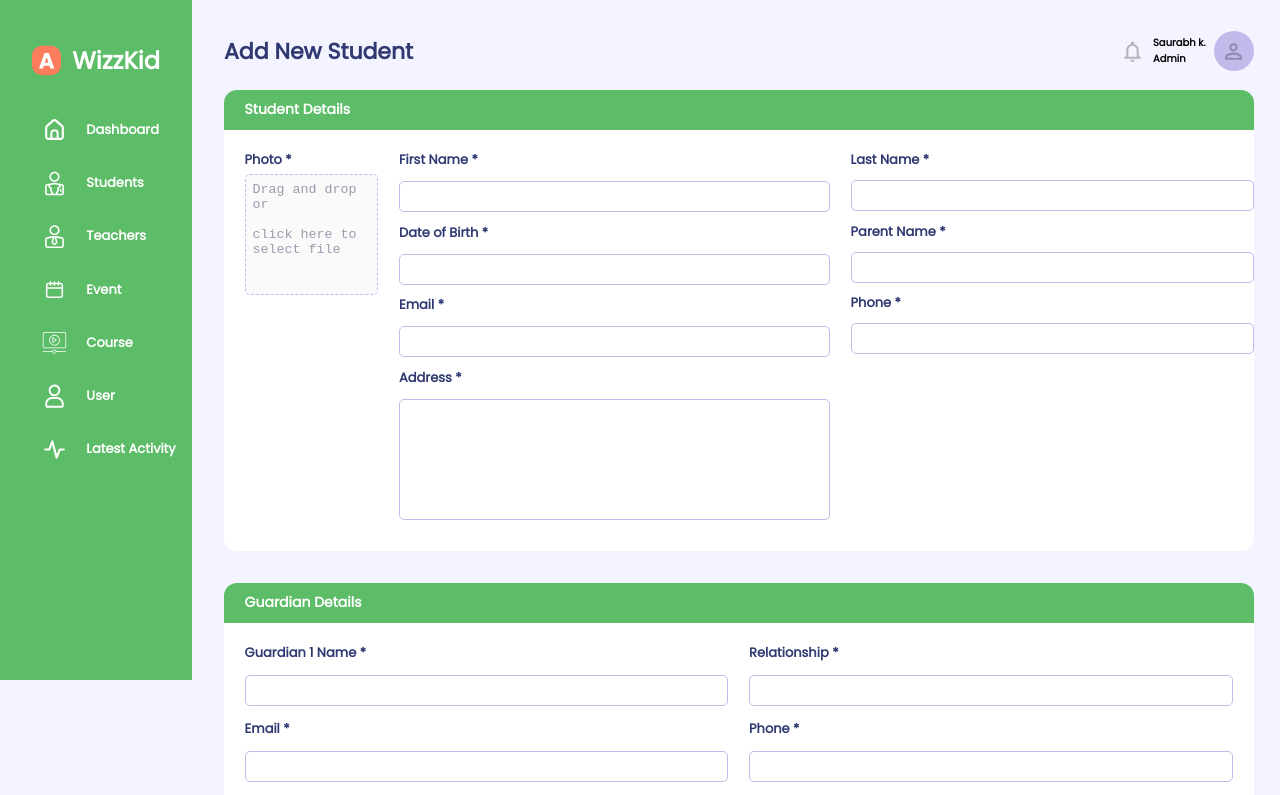
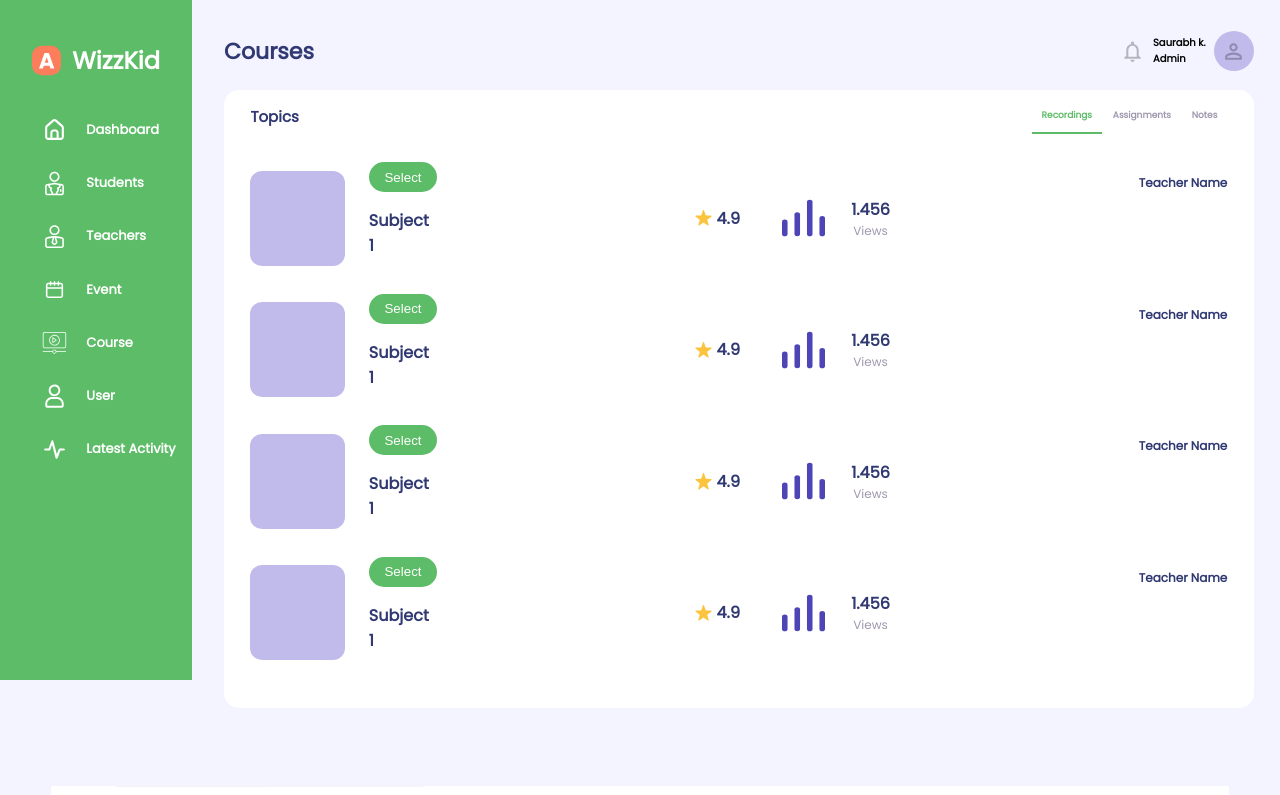
Before and after one commit to pesto-students/school-zila-frontend-team-monu, a React (Create React App) app: page / in a window 1280 px wide. Shown: the top 795 px of the page. Built offline with nearby package versions, Linux system fonts and the light colour scheme.

Commit message:
Create Course Page

```diff
--- a/src/App.js
+++ b/src/App.js
@@ -1,15 +1,17 @@
 import React from "react";
 import "./App.css";
-import AddNewStudent from "./components/Layouts/StudentPage/AddNewStudent";
+import Course from "./components/Layouts/CoursePage/Course";
+// import Course from "./components/Layouts/CoursePage/Course";
+// import AddNewStudent from "./components/Layouts/StudentPage/AddNewStudent";
 // import Student from "./components/Layouts/StudentPage/Student";
-import AddNewTeacher from "./components/Layouts/TeacherPage/AddNewTeacher";
+// import AddNewTeacher from "./components/Layouts/TeacherPage/AddNewTeacher";
 // import Teacher from "./components/Layouts/TeacherPage/Teacher";
 
 function App() {
   // return <div>{false ? <Student /> : <Teacher />}</div>;
   return (
     <div>
-      <AddNewStudent />
+      <Course />
     </div>
   );
 }
--- a/src/components/Common/Footer/Footer.css
+++ b/src/components/Common/Footer/Footer.css
@@ -3,7 +3,7 @@
   justify-content: space-around;
   align-items: center;
   background-color: white;
-  margin: 1.5em 6em 0 4em;
+  margin: 4%;
 }
 
 .promoContainer {
--- /dev/null
+++ b/src/components/Common/SubjectCard/SubjectCard.css
@@ -0,0 +1,105 @@
+.subjectDetail {
+  display: flex;
+  justify-content: space-between;
+  margin-bottom: 2%;
+}
+
+.subjectDetail p {
+  font-size: 1.6rem;
+  font-weight: bolder;
+  color: #303972;
+}
+
+.subAvatar {
+  display: flex;
+  align-items: center;
+  width: 20%;
+}
+
+.subAvatar > img {
+  width: 95px;
+  height: 95px;
+  border-radius: 12px;
+}
+
+.selectSubjectDiv {
+  display: flex;
+  flex-direction: column;
+  justify-content: center;
+  width: 35%;
+  margin-left: 12%;
+  align-items: center;
+}
+
+.selectSubject {
+  display: flex;
+  align-items: center;
+  justify-content: center;
+  background-color: #5dbc67;
+  border: none;
+  border-radius: 50px;
+  color: white;
+  height: 30px;
+  width: 100%;
+}
+
+.selectSubjectDiv > p {
+  font-size: 1.6rem;
+  font-weight: bolder;
+  color: #303972;
+}
+
+.subStats {
+  display: flex;
+  justify-content: space-around;
+  width: 20%;
+}
+
+.rating {
+  display: flex;
+  width: 45%;
+  align-items: center;
+  justify-content: flex-start;
+}
+
+.rating > img {
+  width: 20%;
+}
+
+.rating > p {
+  margin-left: 5% !important;
+}
+
+.views {
+  display: flex;
+  justify-content: space-between;
+  width: 55%;
+}
+
+.views > img {
+  width: 40%;
+}
+
+.noOfView {
+  display: flex;
+  flex-direction: column;
+  align-items: center;
+  justify-content: center;
+}
+
+.noOfView > p {
+  margin-bottom: 0px;
+  margin-top: 0px;
+}
+
+.subjectViews {
+  color: #a098ae !important;
+  font-size: 1.2rem !important;
+  font-weight: normal !important;
+  /* margin-top: 0px;
+  margin-bottom: 0px; */
+}
+
+.subTeachersName > p {
+  font-size: 1.2rem !important;
+}
--- /dev/null
+++ b/src/components/Common/SubjectCard/SubjectCard.js
@@ -0,0 +1,37 @@
+import React from "react";
+import ColorButtons from "../../Button";
+import TempSubjectPic from "../../../assets/tempTeacherPic.jpg";
+import StarIcon from "../../../assets/Star-icon.svg";
+import ViewsIcon from "../../../assets/Views-icon.svg";
+import "./SubjectCard.css";
+
+export default function SubjectCard() {
+  return (
+    <div className="subjectDetail">
+      <div className="subAvatar">
+        <img src={TempSubjectPic} alt="Subject Picture" />
+        <div className="selectSubjectDiv">
+          {/* <ColorButtons parentClassName="selectSubject">Select</ColorButtons> */}
+          <button className="selectSubject">Select</button>
+          <p>Subject 1</p>
+        </div>
+      </div>
+      <div className="subStats">
+        <div className="rating">
+          <img src={StarIcon} alt="Start Icon" />
+          <p>4.9</p>
+        </div>
+        <div className="views">
+          <img src={ViewsIcon} alt="View Icon" />
+          <div className="noOfView">
+            <p>1.456</p>
+            <p className="subjectViews">Views</p>
+          </div>
+        </div>
+      </div>
+      <div className="subTeachersName">
+        <p>Teacher Name</p>
+      </div>
+    </div>
+  );
+}
--- /dev/null
+++ b/src/components/Layouts/CoursePage/Course.css
@@ -0,0 +1,196 @@
+.mainContainer {
+  display: flex;
+  justify-content: flex-start;
+}
+
+.middleContainer {
+  width: 100%;
+  margin-left: 17.5%;
+  margin-top: 1%;
+}
+
+.studentDetail {
+  margin: 30px 15px 0 40px;
+}
+
+.profileMenu {
+  display: flex;
+  justify-content: center;
+  align-items: center;
+}
+
+.profileName > p {
+  font-weight: bold;
+  font-size: 10px;
+  margin-right: 8px;
+}
+
+.profileAvatar {
+  background-color: #c1bbeb;
+  height: 40px;
+  width: 40px;
+  border-radius: 50%;
+  display: flex;
+  justify-content: center;
+  align-items: center;
+}
+
+.addStudent {
+  display: flex;
+  align-items: center;
+  justify-content: center;
+  background-color: #5dbc67;
+  border: none;
+  border-radius: 50px;
+  color: white;
+  /* height: 40px; */
+  width: 12%;
+  font-weight: 600;
+}
+
+.mainMiddleContainer {
+  display: flex;
+  justify-content: flex-end;
+  width: 100%;
+}
+
+.personalDetail {
+  width: 100%;
+  height: max-content;
+}
+
+.commonFormHeader {
+  background-color: #5dbc67;
+  height: 5vh;
+  width: 97.5%;
+  border-radius: 13px 13px 0 0;
+  display: flex;
+  align-items: center;
+}
+
+.commonFormHeader p {
+  margin-left: 2%;
+  font-size: 1.4rem;
+  font-weight: bold;
+  color: white;
+}
+
+.personalDetailsForm {
+  width: 97.5%;
+  background-color: white;
+  border-radius: 0 0 13px 13px;
+  display: flex;
+}
+
+.commonFormDiv {
+  display: flex;
+  flex-direction: column;
+  width: 39%;
+  padding: 2% 0 0 2%;
+  margin-bottom: 2%;
+}
+
+.commonFormDiv,
+.studentForm label {
+  font-size: 1.3rem;
+  font-weight: bold;
+  color: #303972;
+  margin-bottom: 2.5%;
+}
+
+.commonFormDiv input,
+textarea {
+  border: 1px solid #c1bbeb;
+  padding: 7px;
+  border-radius: 5px;
+  margin-bottom: 2.5%;
+  color: #a098ae;
+  resize: none;
+}
+
+.education {
+  margin-top: 3%;
+}
+
+.submitButton {
+  display: flex;
+  align-items: center;
+  justify-content: center;
+  background-color: #5dbc67;
+  border: none;
+  border-radius: 50px;
+  color: white;
+  height: 40px;
+  width: 12%;
+  font-weight: 600;
+}
+
+.submitFormButton {
+  display: flex;
+  justify-content: center;
+  margin-top: 2.5%;
+}
+
+.pdfRightDiv textarea {
+  height: 105px;
+  width: 105px;
+  border: 1px dashed #c1bbeb;
+}
+
+.studentForm {
+  display: flex;
+  flex-direction: column;
+  width: 13%;
+  padding: 2% 0 0 2%;
+  margin-bottom: 2%;
+}
+
+.studentForm textarea {
+  border: 1px dashed #c1bbeb;
+}
+
+.subjects {
+  padding: 0 2.5% 0 2.5%;
+  background-color: white;
+  width: 92.5%;
+  border-radius: 15px;
+  height: fit-content;
+  margin-bottom: 2.5%;
+}
+
+.subjectHeader {
+  display: flex;
+  justify-content: space-between;
+}
+
+.subjectHeader > p {
+  font-size: 1.5rem;
+  font-weight: bold;
+  color: #303972;
+}
+
+.subjectTab {
+  display: flex;
+  width: 20%;
+  justify-content: space-between;
+}
+
+.subjectTab > p {
+  font-weight: bold;
+  font-size: 0.9rem;
+  padding: 5%;
+  color: #a098ae;
+}
+
+.activeSubjectTab {
+  font-weight: bold;
+  font-size: 0.9rem;
+  color: #5dbc67 !important;
+  border-bottom: 2px solid #5dbc67;
+  padding: 5%;
+}
+
+.subjectDetails {
+  width: 100%;
+  padding: 2% 0 2% 0;
+}
--- /dev/null
+++ b/src/components/Layouts/CoursePage/Course.js
@@ -0,0 +1,38 @@
+import React from "react";
+import SideBar from "../../Common/SideBar/SideBar";
+import TopBar from "../../Common/TopBar/TopBar";
+import Footer from "../../Common/Footer/Footer";
+import "./Course.css";
+import SubjectCard from "../../Common/SubjectCard/SubjectCard";
+
+export default function Course() {
+  return (
+    <>
+      <div className="mainContainer">
+        <SideBar />
+        <div className="mainMiddleContainer">
+          <div className="middleContainer">
+            <TopBar title="Courses" />
+            <div className="subjects">
+              <div className="subjectHeader">
+                <p>Topics</p>
+                <div className="subjectTab">
+                  <p className="activeSubjectTab">Recordings</p>
+                  <p>Assignments</p>
+                  <p>Notes</p>
+                </div>
+              </div>
+              <div className="subjectDetails">
+                <SubjectCard />
+                <SubjectCard />
+                <SubjectCard />
+                <SubjectCard />
+              </div>
+            </div>
+          </div>
+        </div>
+      </div>
+      <Footer />
+    </>
+  );
+}
```
Also changed, not shown: src/assets/Star-icon.svg (added), src/assets/Views-icon.svg (added).
